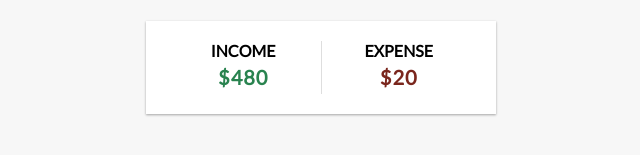
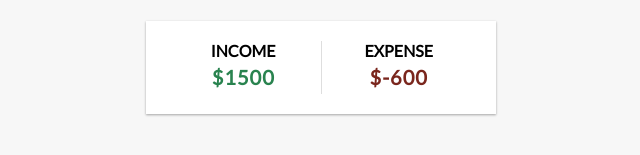
Before and after one commit to samadakram/Expense-Tracker-App, a React (Create React App) app: page / in a window 1280 px wide. Shown: the part 126-281 px from the top of the page, without its empty margins (319-959 px from the left). Built offline with nearby package versions, Linux system fonts and the light colour scheme.

Commit message:
Update AccountSummary.js
Added functionality to account  summary on submitting it will automatically calculate total expense and income

```diff
--- a/src/components/AccountSummary.js
+++ b/src/components/AccountSummary.js
@@ -1,19 +1,42 @@
-import React from 'react';
+import React, { useContext } from 'react';
+import { TransactionContext } from '../context/GlobalContext';
 
 export const AccountSummary = ()=> {
+
+    const { transactions } = useContext(TransactionContext);
+
+    const getIncome = ()=>{
+        let income = 0;
+        for( var i = 0; i < transactions.length; i++){
+            if(transactions[i].amount > 0){
+                income += transactions[i].amount
+            }
+        }
+        return income;
+    }
+
+    const getExpense = ()=>{
+        let expense = 0;
+        for( var i = 0; i < transactions.length; i++){
+            if(transactions[i].amount < 0){
+                expense += transactions[i].amount
+            }
+        }
+        return expense;
+    }
 
     return(
         <div className="inc-exp-container">
             <div>
                 <h4>Income</h4>
                 <p className="money plus">
-                    $480
+                    ${getIncome()}
                 </p>
             </div>
             <div>
                 <h4>Expense</h4>
                 <p className="money minus">
-                    $20
+                    ${getExpense()}
                 </p>
             </div>
         </div>
```
